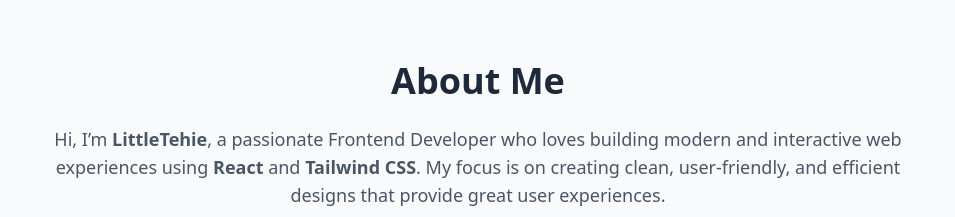
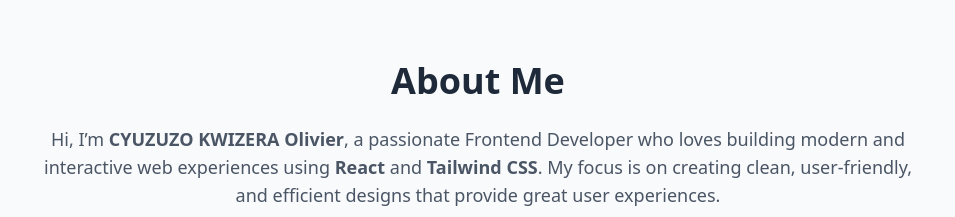
Before and after one commit to Olivier0324/Olivier, a React (Vite) app: page / in a window 1280 px wide. Shown: the part 1360-1577 px from the top of the page, without its empty margins (162-1117 px from the left). Built offline with nearby package versions, Linux system fonts and the light colour scheme.

Commit message:
Fix: Correcting My name from Littletechie as my nickname into CYUZUZO KWIZERA Olivier which is my actual names

```diff
--- a/src/pages/About.jsx
+++ b/src/pages/About.jsx
@@ -26,7 +26,7 @@
           transition={{ duration: 0.6, delay: 0.2 }}
           viewport={{ once: true }}
         >
-          Hi, I’m <span className="font-semibold">LittleTehie</span>, a passionate Frontend Developer
+          Hi, I’m <span className="font-semibold">CYUZUZO KWIZERA Olivier</span>, a passionate Frontend Developer
           who loves building modern and interactive web experiences using{" "}
           <span className="font-semibold">React</span> and{" "}
           <span className="font-semibold">Tailwind CSS</span>.
```
